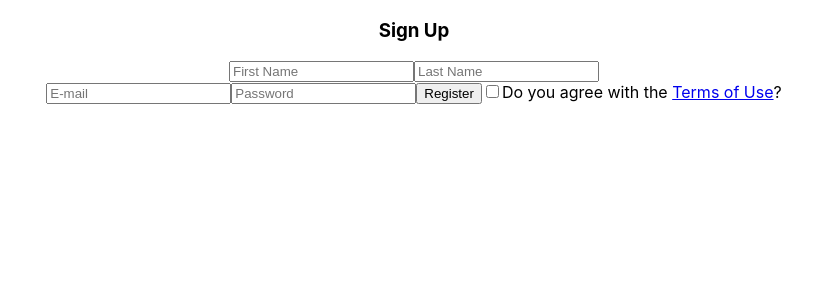
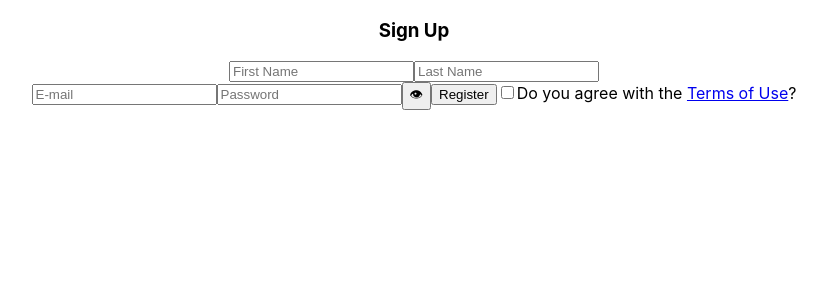
Before and after one commit to bokievkhushnud/ecommerce-shop, a React (Create React App) app: page / in a window 1280 px wide. Shown: the top 300 px of the page, without its empty margins (226-1053 px from the left). Built offline with nearby package versions, Linux system fonts and the light colour scheme.

Commit message:
feat: add show/hide password function

```diff
--- a/src/pages/RegistrationForm.tsx
+++ b/src/pages/RegistrationForm.tsx
@@ -9,6 +9,7 @@ export default function RegistrationForm() {
         password: '',
         terms: false,
     });
+    const [type, setType] = useState('password');
     function formFormData(event: React.ChangeEvent<HTMLInputElement>) {
         setFormData((prevFormData) => {
             const { name, value, type, checked } = event.target;
@@ -18,9 +19,34 @@ export default function RegistrationForm() {
             };
         });
     }
+    function showPassword() {
+        if (type === 'password') {
+            setType('text');
+        } else {
+            setType('password');
+        }
+    }
     function submitFormData(event: React.FormEvent<HTMLFormElement>) {
         event.preventDefault();
-        console.log(formData);
+        //     const myHeaders = new Headers();
+        //     myHeaders.append(
+        //         'Authorization',
+        //         'Basic UUZScUV1RnQ1NDVjWloyQXREcXE3Y1ZaOnhZcnBoSVVHVWM3b08ydlNDTGNMM1AtQ2kyOGhnU3o4'
+        //     );
+        //     var raw = '';
+        //     var requestOptions = {
+        //         method: 'POST',
+        //         headers: myHeaders,
+        //         body: raw,
+        //         redirect: 'follow',
+        //     };
+        //     fetch(
+        //         'https://auth.us-central1.gcp.commercetools.com/oauth/token?grant_type=client_credentials',
+        //         requestOptions
+        //     )
+        //         .then((response) => response.text())
+        //         .then((result) => console.log(result))
+        //         .catch((error) => console.log('error', error));
     }
     return (
         <div className="modal">
@@ -55,14 +81,14 @@ export default function RegistrationForm() {
                         className="input"
                         placeholder="E-mail"
                         name="email"
-                        pattern="[a-zA-Z0-9._%+-]+@[a-zA-Z0-9.-]+\.[a-zA-Z]{2,}"
+                        pattern="[a-zA-Z0-9._%+-]+@[a-zA-Z0-9.-]+\.[a-zA-Z]"
                         title="Enter your email address"
                         required
                         value={formData.email}
                         onChange={formFormData}
                     />
                     <input
-                        type="password"
+                        type={type}
                         id="password"
                         className="input"
                         placeholder="Password"
@@ -73,6 +99,13 @@ export default function RegistrationForm() {
                         value={formData.password}
                         onChange={formFormData}
                     />
+                    <button
+                        id="btnShowPassword"
+                        className="btn-transparent"
+                        onClick={showPassword}
+                    >
+                        &#128065;
+                    </button>
                     <button id="submitBtn" className="btn">
                         Register
                     </button>
```
